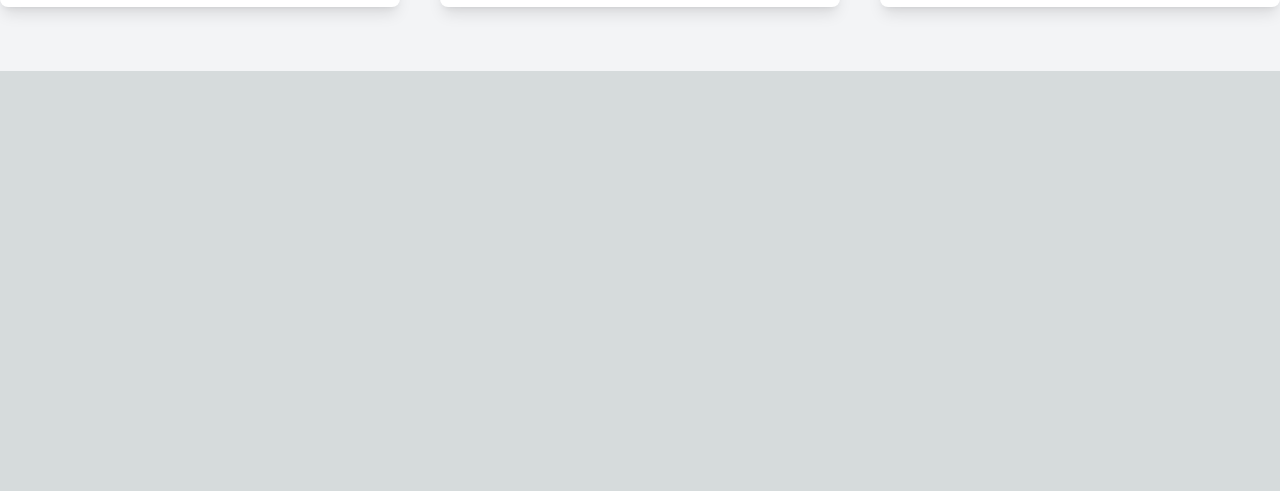
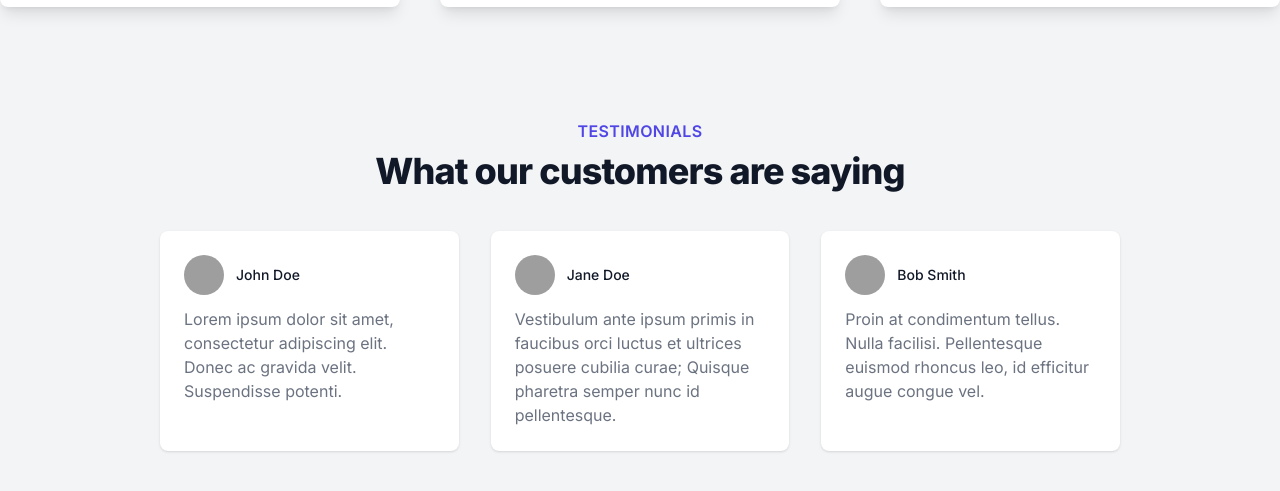
Before and after one commit to Ch3ru09/rctechnique, a Next.js app: page / in a window 1280 px wide. Shown: the part 1706-2197 px from the top of the page. Before the commit the page ends 1777 px from the top, so only its background shows below. Built offline with nearby package versions, Linux system fonts and the light colour scheme; grey boxes are pictures that could not be loaded.

Commit message:
added testimonials section to main page

```diff
--- a/src/app/page.tsx
+++ b/src/app/page.tsx
@@ -27,6 +27,7 @@ export default function HomePage() {
       </div>
       <SectionHero />
       <SectionServices />
+      <SectionTestimonials />
     </>
   );
 }
```
